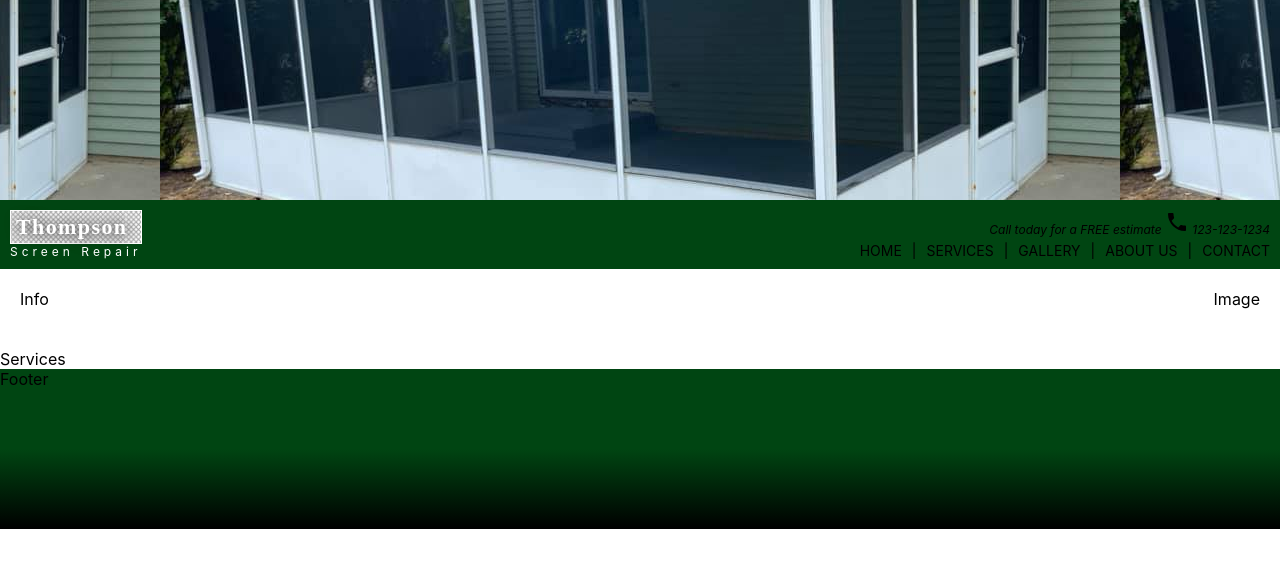
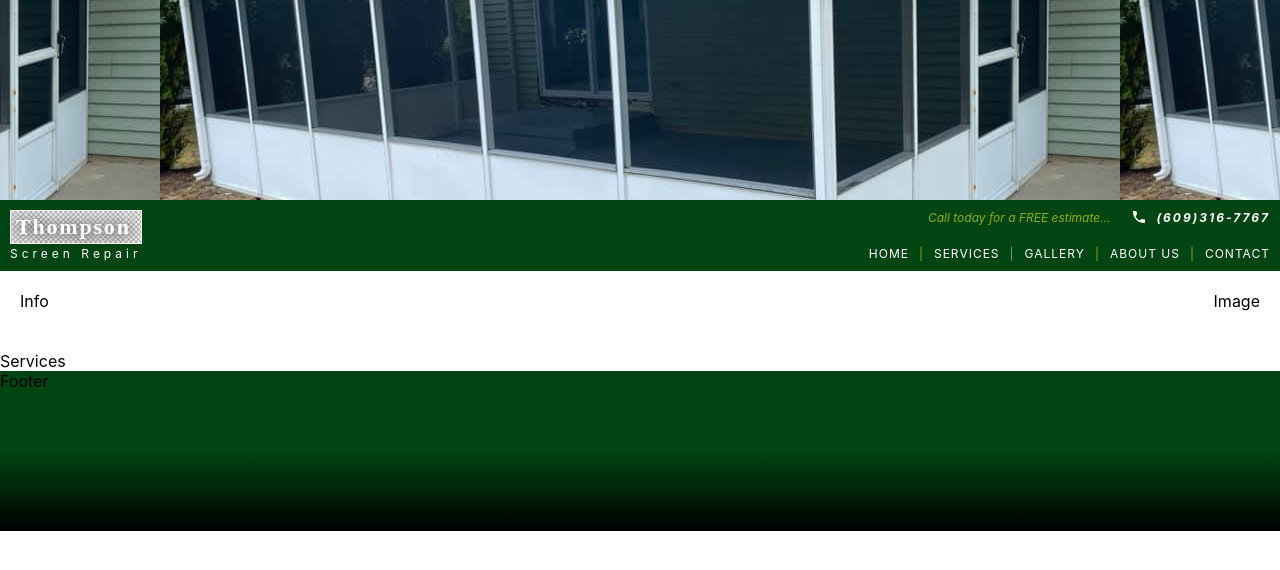
Before and after one commit to jake-the-cake/screen-repair, a React (Create React App) app: page / in a window 1280 px wide. Shown: the top 570 px of the page. Built offline with nearby package versions, Linux system fonts and the light colour scheme.

Commit message:
fix alignment and hopefully routing issue

```diff
--- a/src/App.jsx
+++ b/src/App.jsx
@@ -2,7 +2,7 @@ import styled from 'styled-components'
 import Footer from './components/Footer'
 import Navbar from './components/Navbar'
 import UpperImage from './components/UpperImage'
-import { Routes, Route, BrowserRouter } from 'react-router-dom'
+import { Routes, Route, Router } from 'react-router-dom'
 import Home from './pages/Home'
 
 const Container = styled.div`
@@ -18,11 +18,9 @@ function App() {
     <Container>
       <UpperImage />
       <Navbar />
-      <BrowserRouter>
         <Routes>
-          <Route path='/' element={<Home />} />
+          <Route path='*' element={<Home />} />
         </Routes>
-      </BrowserRouter>
       <Footer />
     </Container>
   )
--- a/src/components/Navbar.jsx
+++ b/src/components/Navbar.jsx
@@ -11,18 +11,21 @@ const Container = styled.div`
 
 const TitleContainer = styled.div`
 	padding: 10px;
+	display: flex;
+	flex-direction: column;
+	row-gap: 2px;
 `
 
 const TitleText = styled.div`
 	font-size: 22px;
 	font-family: serif;
-	letter-spacing: 1.4px;
+	letter-spacing: 1.8px;
 	font-weight: 900;
 	color: white;
 	text-shadow: 1px 1px 14px black;
 	border: 1px solid white;
 	padding: 3px 5px;
-	background: url('./images/screen-bg.png') center center;
+	background: url('screen-repair/images/screen-bg.png') center center;
 	background-size: 100px;
 `
 
@@ -44,18 +47,42 @@ const LinksAndInfo = styled.div`
 const InfoContainer = styled.div`
 	font-size: 12px;
 	font-style: italic;
+	display: flex;
+	align-items: start;
+	column-gap: 20px;
+	color: #92ad12;
+`
+
+const NumberContainer = styled.div`
+	display: flex;
+	align-items: start;
+	margin-top: 0px;
+	letter-spacing: 2px;
+	color: white;
+	font-weight: 700;
+	column-gap: 10px;
 `
 
 const LinkContainer = styled.div`
 	display: flex;
 	column-gap: 10px;
-	font-size: 14px;
+	font-size: 12px;
+	letter-spacing: 1px;
 	text-transform: uppercase;
 	align-items: center;
 	margin-top: auto;
+	color: #92ad12;
+	// font-weight: 700;
 `
 
-const LinkText = styled.div``
+const LinkText = styled.a`
+	color: white;
+	cursor: pointer;
+
+	&:hover {
+		color: gray;
+	}
+`
 
 const Navbar = () => {
 	return (
@@ -65,7 +92,12 @@ const Navbar = () => {
 				<SubtitleText>Screen Repair</SubtitleText>
 			</TitleContainer>
 			<LinksAndInfo>
-				<InfoContainer>Call today for a FREE estimate <Phone /> 123-123-1234</InfoContainer>
+				<InfoContainer>
+					Call today for a FREE estimate...
+					<NumberContainer>
+						<Phone style={{width:'16px', marginTop:'-5px'}} /> (609)316-7767
+					</NumberContainer>
+					</InfoContainer>
 				<LinkContainer>
 					<LinkText>Home</LinkText>|
 					<LinkText>Services</LinkText>|
--- a/src/components/UpperImage.jsx
+++ b/src/components/UpperImage.jsx
@@ -2,7 +2,7 @@ import React from 'react'
 import styled from 'styled-components'
 
 const Container = styled.div`
-	background-image: url('/images/screen1.jpg');
+	background-image: url('/screen-repair/images/screen1.jpg');
 	width: 100%;
 	background-position: center;
 	height: 200px;
--- a/src/index.js
+++ b/src/index.js
@@ -1,15 +1,18 @@
-import React from 'react';
-import ReactDOM from 'react-dom/client';
-import './index.css';
-import App from './App';
-import reportWebVitals from './reportWebVitals';
+import React from 'react'
+import ReactDOM from 'react-dom/client'
+import './index.css'
+import App from './App'
+import reportWebVitals from './reportWebVitals'
+import { BrowserRouter } from 'react-router-dom'
 
 const root = ReactDOM.createRoot(document.getElementById('root'));
 root.render(
   <React.StrictMode>
-    <App />
+    <BrowserRouter>
+      <App />
+    </BrowserRouter>
   </React.StrictMode>
-);
+)
 
 // If you want to start measuring performance in your app, pass a function
 // to log results (for example: reportWebVitals(console.log))
```
Also changed, not shown: public/manifest.json.
